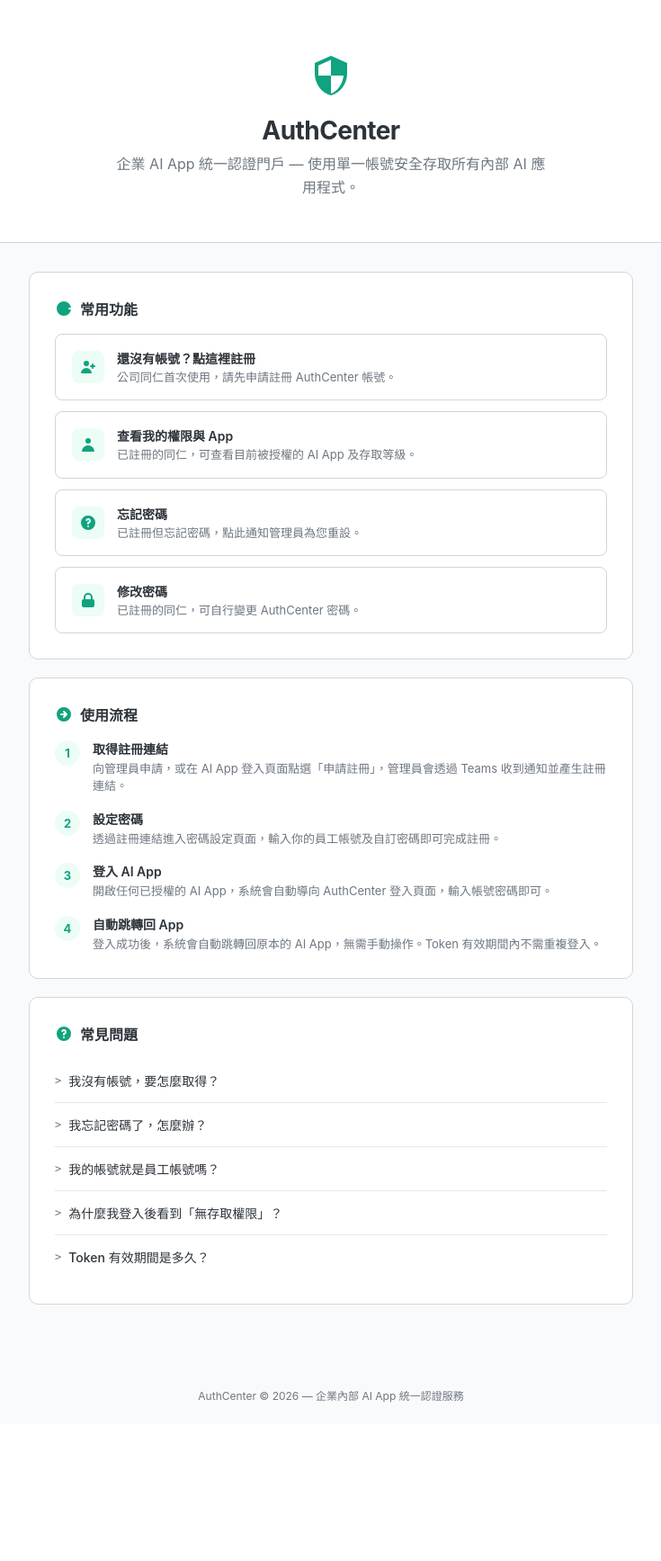
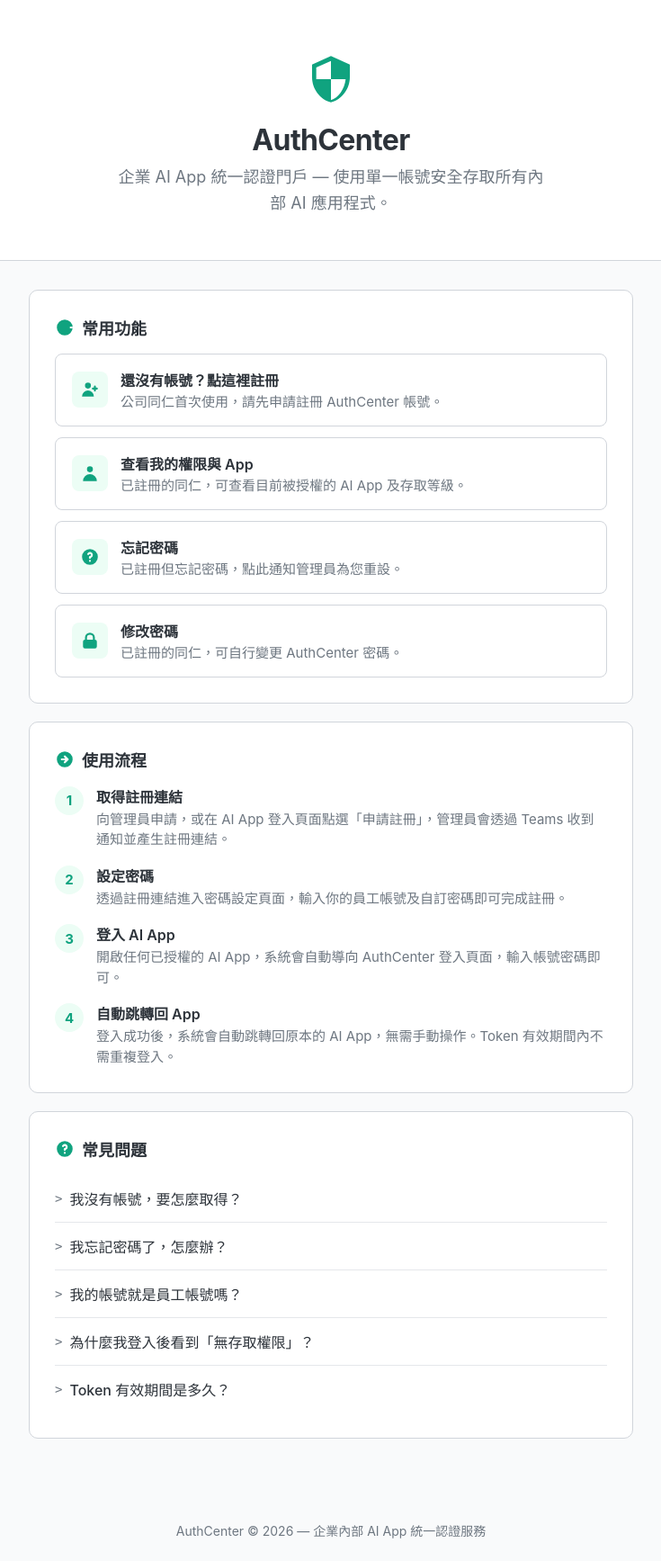
Before and after one commit to bwinken/authcenter, a Python web app: template app/templates/home.html in a window 1280 px wide. Shown: the whole page at 90% size, without its empty margins (272-1007 px from the left). Before the commit the page ends 1559 px from the top, so only its background shows below. Run offline with Jinja, Linux system fonts and the light colour scheme; the template is opened without the code that fills it, so the values that code supplies are empty; some web fonts are replaced.

Commit message:
style: 首頁整體字級放大，提升可讀性
各元素等比例增加 1-2px：hero 標題 28→32、副標 16→18、
section 標題 16→18、指引標題 14→16、描述 13→15、
FAQ 問題 14→16、答案 13→15、footer 12→14。
圖示同步微調，確保不跑版。

https://claude.ai/code/session_01XasfxhKY2UKMp8WNy9xPpi

```diff
--- a/app/templates/home.html
+++ b/app/templates/home.html
@@ -33,21 +33,21 @@
         }
 
         .hero svg {
-            width: 48px;
-            height: 48px;
+            width: 56px;
+            height: 56px;
             fill: var(--primary);
             margin-bottom: 16px;
         }
 
         .hero h1 {
-            font-size: 28px;
+            font-size: 32px;
             font-weight: 700;
             letter-spacing: -0.02em;
             margin-bottom: 8px;
         }
 
         .hero p {
-            font-size: 16px;
+            font-size: 18px;
             color: var(--text-muted);
             max-width: 480px;
             margin: 0 auto;
@@ -69,7 +69,7 @@
         }
 
         .section h2 {
-            font-size: 16px;
+            font-size: 18px;
             font-weight: 600;
             margin-bottom: 16px;
             display: flex;
@@ -78,8 +78,8 @@
         }
 
         .section h2 svg {
-            width: 20px;
-            height: 20px;
+            width: 22px;
+            height: 22px;
             fill: var(--primary);
             flex-shrink: 0;
         }
@@ -98,12 +98,12 @@
         }
 
         .step-num {
-            width: 28px;
-            height: 28px;
+            width: 32px;
+            height: 32px;
             border-radius: 50%;
             background: #ecfdf5;
             color: var(--primary);
-            font-size: 13px;
+            font-size: 15px;
             font-weight: 700;
             display: flex;
             align-items: center;
@@ -113,13 +113,13 @@
         }
 
         .step-content h3 {
-            font-size: 14px;
+            font-size: 16px;
             font-weight: 600;
             margin-bottom: 3px;
         }
 
         .step-content p {
-            font-size: 13px;
+            font-size: 15px;
             color: var(--text-muted);
             line-height: 1.5;
         }
@@ -149,8 +149,8 @@
         }
 
         .guide-icon {
-            width: 36px;
-            height: 36px;
+            width: 40px;
+            height: 40px;
             border-radius: 8px;
             background: #ecfdf5;
             display: flex;
@@ -160,8 +160,8 @@
         }
 
         .guide-icon svg {
-            width: 20px;
-            height: 20px;
+            width: 22px;
+            height: 22px;
             fill: var(--primary);
         }
 
@@ -172,12 +172,12 @@
         }
 
         .guide-text strong {
-            font-size: 14px;
+            font-size: 16px;
             font-weight: 600;
         }
 
         .guide-text span {
-            font-size: 13px;
+            font-size: 15px;
             color: var(--text-muted);
             line-height: 1.4;
         }
@@ -191,7 +191,7 @@
         .faq-item:last-child { border-bottom: none; }
 
         .faq-item summary {
-            font-size: 14px;
+            font-size: 16px;
             font-weight: 500;
             cursor: pointer;
             list-style: none;
@@ -203,7 +203,7 @@
         .faq-item summary::before {
             content: '>';
             font-family: monospace;
-            font-size: 12px;
+            font-size: 14px;
             color: var(--text-muted);
             transition: transform 0.15s;
             display: inline-block;
@@ -212,7 +212,7 @@
         .faq-item[open] summary::before { transform: rotate(90deg); }
 
         .faq-item p {
-            font-size: 13px;
+            font-size: 15px;
             color: var(--text-muted);
             line-height: 1.6;
             margin-top: 8px;
@@ -222,7 +222,7 @@
         .footer {
             text-align: center;
             padding: 24px;
-            font-size: 12px;
+            font-size: 14px;
             color: var(--text-muted);
         }
 
```
